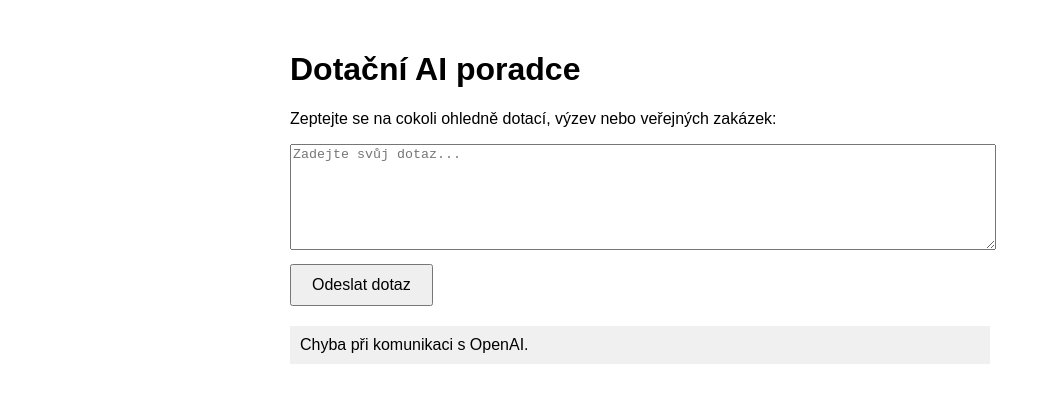
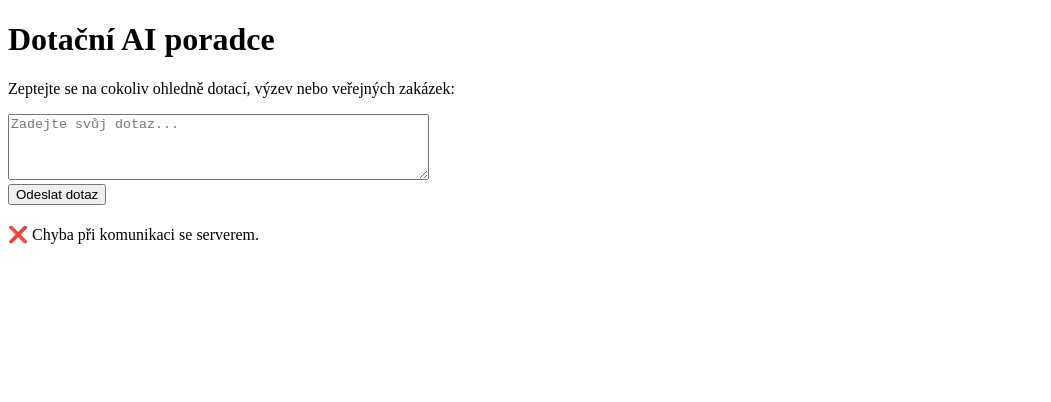
Before and after one commit to cigo55/test-web-cigi, a plain HTML site: page index.html in a window 1280 px wide. Both pictures are taken after a click on the button "Odeslat dotaz". Shown: the whole page, without its empty margins (0-1051 px from the left). Drawn offline with Linux system fonts and the light colour scheme; no server answers.

Commit message:
Update index.html

```diff
--- a/index.html
+++ b/index.html
@@ -1,46 +1,33 @@
 <!DOCTYPE html>
 <html lang="cs">
 <head>
-  <meta charset="UTF-8">
+  <meta charset="UTF-8" />
   <title>Dotační AI poradce</title>
-  <style>
-    body { font-family: Arial, sans-serif; max-width: 700px; margin: auto; padding: 30px; }
-    textarea { width: 100%; height: 100px; }
-    button { padding: 10px 20px; margin-top: 10px; font-size: 16px; }
-    #answer { margin-top: 20px; padding: 10px; background: #f0f0f0; white-space: pre-wrap; }
-  </style>
 </head>
 <body>
   <h1>Dotační AI poradce</h1>
-  <p>Zeptejte se na cokoli ohledně dotací, výzev nebo veřejných zakázek:</p>
-  <textarea id="question" placeholder="Zadejte svůj dotaz..."></textarea><br>
-  <button onclick="ask()">Odeslat dotaz</button>
-  <div id="answer"></div>
+  <p>Zeptejte se na cokoliv ohledně dotací, výzev nebo veřejných zakázek:</p>
+  <textarea id="question" rows="4" cols="50" placeholder="Zadejte svůj dotaz..."></textarea><br />
+  <button onclick="askQuestion()">Odeslat dotaz</button>
+  <div id="answer" style="margin-top: 20px;"></div>
 
   <script>
-    async function ask() {
+    async function askQuestion() {
       const question = document.getElementById("question").value;
       const answerBox = document.getElementById("answer");
-      answerBox.innerText = "Zpracovávám odpověď...";
+      answerBox.innerText = "⏳ Načítám odpověď...";
 
       try {
-        const response = await fetch("https://api.openai.com/v1/chat/completions", {
+        const response = await fetch("/api/chat", {
           method: "POST",
-          headers: {
-            "Content-Type": "application/json",
-            "Authorization": "Bearer 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"
-          },
-          body: JSON.stringify({
-            model: "gpt-4",
-            messages: [{ role: "user", content: question }],
-            temperature: 0.5
-          })
+          headers: { "Content-Type": "application/json" },
+          body: JSON.stringify({ question })
         });
 
         const data = await response.json();
-        answerBox.innerText = data.choices?.[0]?.message?.content || "Nepodařilo se načíst odpověď.";
+        answerBox.innerText = data.answer || "❌ Nepodařilo se načíst odpověď.";
       } catch (error) {
-        answerBox.innerText = "Chyba při komunikaci s OpenAI.";
+        answerBox.innerText = "❌ Chyba při komunikaci se serverem.";
         console.error(error);
       }
     }
```
